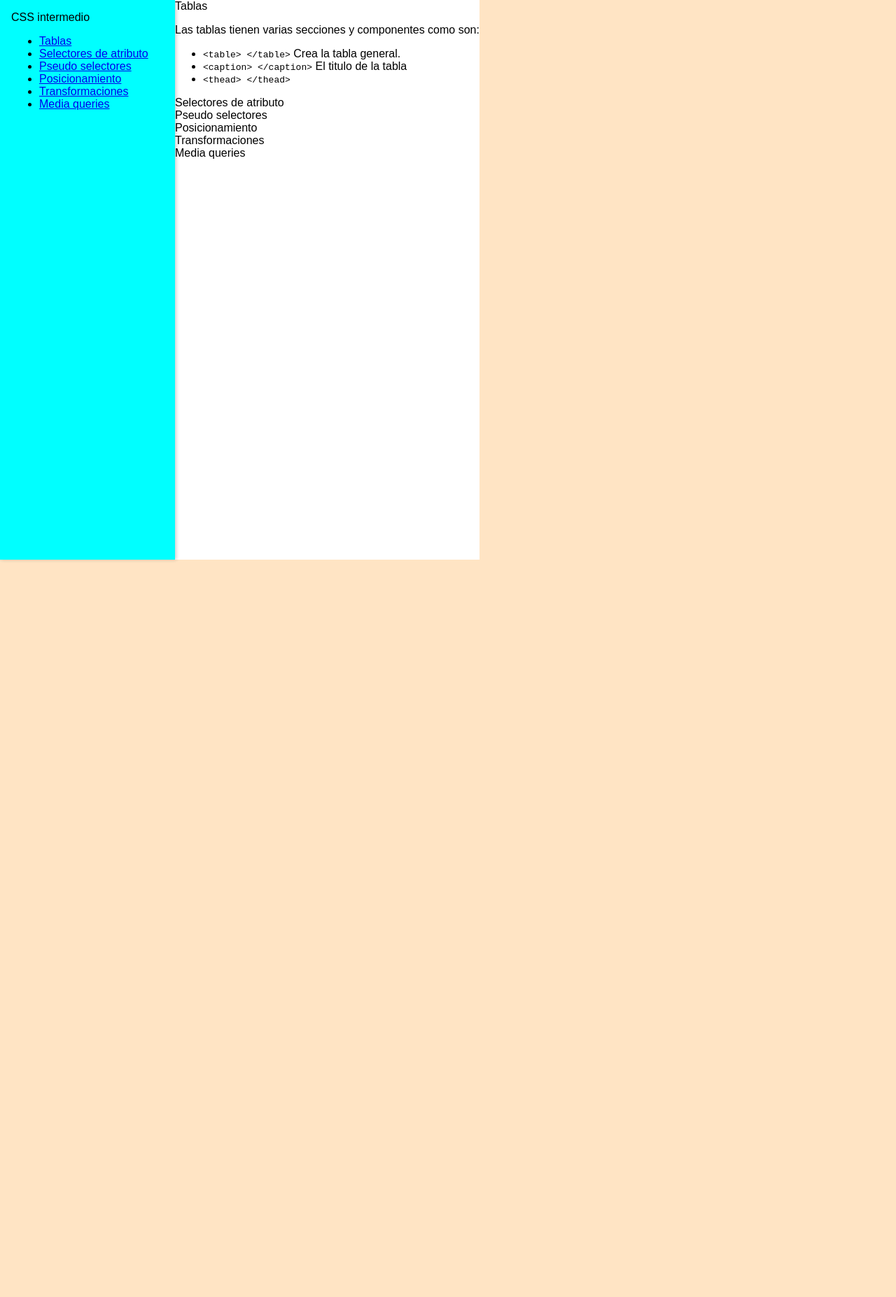
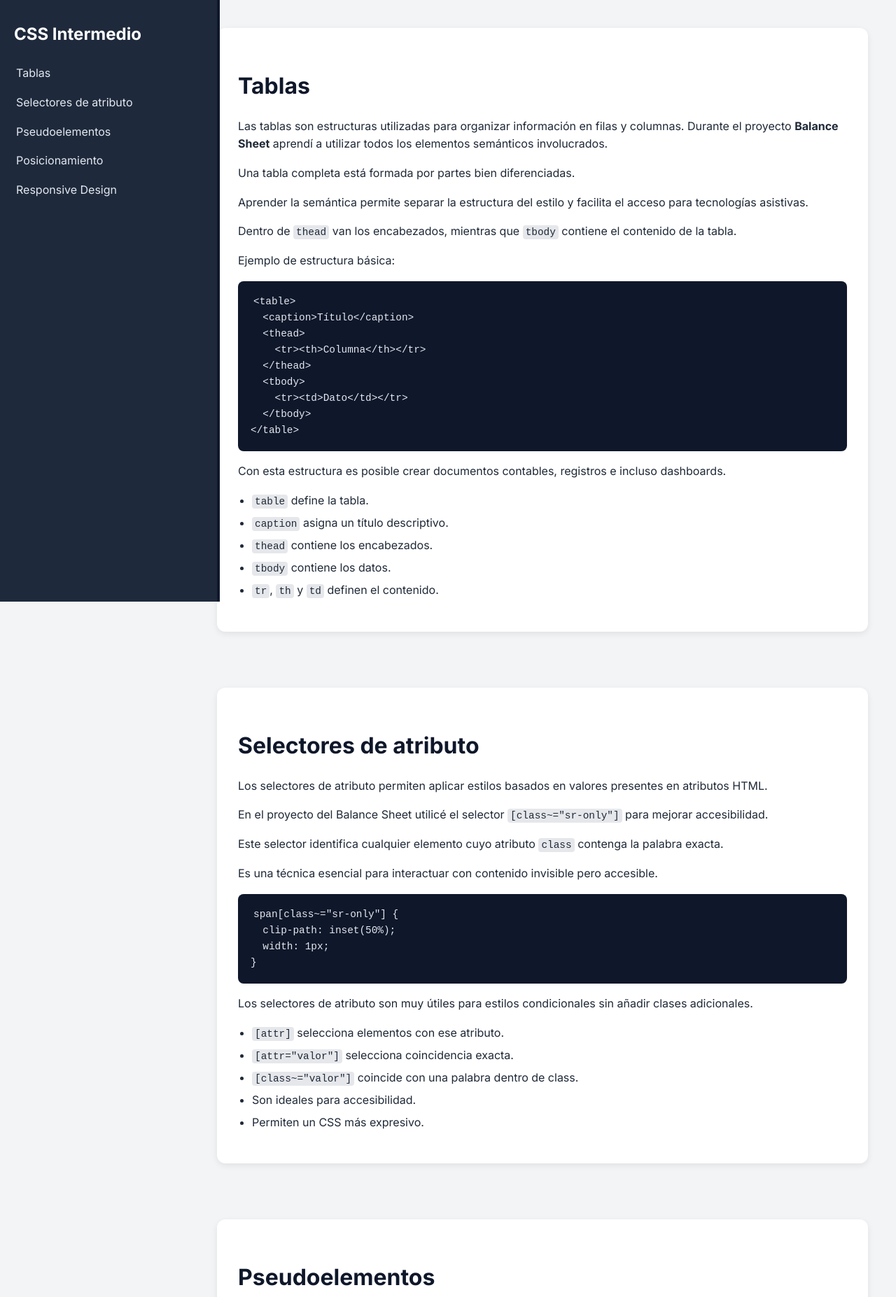
Before and after one commit to CodingTocStar/Curso-FCC-Dise-o-Web, a plain HTML site: page Modulo 3 - Documentacion Tecnica/Proyecto 4 - Integrador documentacion tecnica/index.html in a window 1280 px wide. Shown: the top 1854 px of the page at 70% size. Before the commit the page ends 800 px from the top, so only its background shows below. Drawn offline with Linux system fonts and the light colour scheme.

Commit message:
Documentacion tecnica finalizada

```diff
--- a/Modulo 3 - Documentacion Tecnica/Proyecto 4 - Integrador documentacion tecnica/estilo.css/estilo/estilo.css
+++ /dev/null
@@ -1,54 +0,0 @@
-html {
-  box-sizing: border-box;
-}
-
-*, *::before, *::after {
-  box-sizing: inherit;
-}
-
-body{
-      margin: 0;
-  min-height: 100vh;
-  background-color: bisque;
-  font-family: sans-serif;
-  display: flex;
-  flex-direction: row; /* importante para el layout horizontal */
-}
-
-#navbar{
-  position: fixed;          /* Fijo en escritorio */
-  top: 0;
-  left: 0;
-  width: 250px;             /* ancho fijo */
-  height: 100vh;            /* altura total */
-  background-color: aqua;
-  padding: 1rem;
-  overflow-y: auto;         /* si hay mucho contenido, hace scroll */
-  box-shadow: 2px 0 5px rgba(0,0,0,0.2);
-}
-
-
-#main-doc{
-    background-color: #fff;
-  margin-left: 250px
-}
-
-
-
-
-
-@media (max-width: 768px){
-    #navbar{
-        position: relative;  /* deja de ser fijo */
-    width: 100%;
-    height: auto;
-    }
-
-    #main-doc{
-        margin-left: 0;
-    }
-}
-
-pre{
-    background-color: #D3D3D3;
-}
--- /dev/null
+++ b/Modulo 3 - Documentacion Tecnica/Proyecto 4 - Integrador documentacion tecnica/estilo/estilo.css
@@ -0,0 +1,129 @@
+/* ===== TIPOGRAFÍA MODERNA ===== */
+@import url('https://fonts.googleapis.com/css2?family=Inter:wght@300;400;600;700&display=swap');
+
+html {
+  scroll-behavior: smooth;
+}
+
+body {
+  margin: 0;
+  font-family: "Inter", sans-serif;
+  background: #f3f4f6;
+  line-height: 1.6;
+  color: #1f2937;
+}
+
+/* ===== NAVBAR FIJO (mobile + desktop) ===== */
+#navbar {
+  position: fixed;
+  top: 0;
+  left: 0;
+  width: 100%;              /* mobile */
+  background: #1e293b;
+  color: white;
+  padding: 20px;
+  z-index: 1000;
+  border-bottom: 4px solid #0f172a;
+}
+
+#navbar header {
+  font-size: 1.5rem;
+  font-weight: 700;
+  margin-bottom: 1rem;
+  text-align: center;
+}
+
+.nav-link {
+  display: block;
+  padding: 8px 0;
+  text-decoration: none;
+  color: #e2e8f0;
+  font-weight: 500;
+  border-left: 3px solid transparent;
+  transition: 0.2s;
+}
+
+.nav-link:hover {
+  color: white;
+  border-left: 3px solid #38bdf8;
+}
+
+/* ===== MAIN CONTENT ===== */
+#main-doc {
+  margin-top: 200px;   /* espacio para navbar en mobile */
+  padding: 30px 20px;
+}
+
+/* ===== SECCIONES ===== */
+.main-section {
+  margin-bottom: 80px;
+  background: white;
+  padding: 30px;
+  border-radius: 12px;
+  box-shadow: 0 3px 10px rgba(0,0,0,0.08);
+}
+
+.main-section header h1,
+.main-section header {
+  font-size: 2rem;
+  font-weight: 700;
+  margin-bottom: 20px;
+  color: #0f172a;
+}
+
+/* ===== CÓDIGO ===== */
+pre {
+  background: #0f172a;
+  color: #e2e8f0;
+  padding: 18px;
+  border-radius: 8px;
+  overflow-x: auto;
+  font-size: 0.9rem;
+}
+
+code {
+  background: #e5e7eb;
+  padding: 2px 4px;
+  border-radius: 4px;
+  font-size: 0.9rem;
+}
+
+pre code{
+    background: #0f172a;
+}
+
+
+/* ===== LISTAS ===== */
+ul {
+  padding-left: 20px;
+}
+
+li {
+  margin: 6px 0;
+}
+
+/* ===== DESKTOP (SIDEBAR) ===== */
+@media (min-width: 900px) {
+
+  body {
+    display: flex;
+  }
+
+  #navbar {
+    width: 270px;
+    height: 100vh;
+    padding: 30px 20px;
+    border-bottom: none;
+    border-right: 4px solid #0f172a;
+  }
+
+  #navbar header {
+    text-align: left;
+  }
+
+  #main-doc {
+    margin-top: 0;
+    margin-left: 270px;
+    padding: 40px;
+  }
+}
--- a/Modulo 3 - Documentacion Tecnica/Proyecto 4 - Integrador documentacion tecnica/index.html
+++ b/Modulo 3 - Documentacion Tecnica/Proyecto 4 - Integrador documentacion tecnica/index.html
@@ -1,66 +1,163 @@
 <!DOCTYPE html>
-<html lang="en">
+<html lang="es">
 <head>
-    <meta charset="UTF-8">
-    <meta name="viewport" content="width=device-width, initial-scale=1.0">
-    <link rel="stylesheet" href="estilo.css/estilo/estilo.css">
-    <title>Proyecto 4 - Integrador Documentacion tecnica</title>
+  <meta charset="UTF-8" />
+  <meta name="viewport" content="width=device-width, initial-scale=1.0" />
+  <title>Documentación Técnica – CSS Intermedio</title>
+  <link rel="stylesheet" href="estilo/estilo.css">
 </head>
+
 <body>
+
+  <!-- NAVBAR -->
   <nav id="navbar">
-        <header>
-            CSS intermedio
-        </header>
-        <ul>
-            <li><a href="#tablas">Tablas</a></li>
-            <li><a href="#selectores_de_atributo">Selectores de atributo</a></li>
-            <li><a href="#pseudo_selectores">Pseudo selectores</a></li>
-            <li><a href="#posicionamiento">Posicionamiento</a></li>
-            <li><a href="#transformaciones">Transformaciones</a></li>
-            <li><a href="#media_queries">Media queries</a></li>
-        </ul>
+    <header>CSS Intermedio</header>
+
+    <a class="nav-link" href="#Tablas">Tablas</a>
+    <a class="nav-link" href="#Selectores_de_atributo">Selectores de atributo</a>
+    <a class="nav-link" href="#Pseudoelementos">Pseudoelementos</a>
+    <a class="nav-link" href="#Posicionamiento">Posicionamiento</a>
+    <a class="nav-link" href="#Responsive_Design">Responsive Design</a>
   </nav>
 
+  <!-- MAIN CONTENT -->
   <main id="main-doc">
-       <section id="tablas" class="main-section">
-            <header>Tablas</header>
-            <p>Las tablas tienen varias secciones y componentes como son:</p>
+
+    <!-- TABLAS -->
+    <section class="main-section" id="Tablas">
+      <header><h1>Tablas</h1></header>
+
+      <p>Las tablas son estructuras utilizadas para organizar información en filas y columnas. Durante el proyecto <strong>Balance Sheet</strong> aprendí a utilizar todos los elementos semánticos involucrados.</p>
+
+      <p>Una tabla completa está formada por partes bien diferenciadas.</p>
+
+      <p>Aprender la semántica permite separar la estructura del estilo y facilita el acceso para tecnologías asistivas.</p>
+
+      <p>Dentro de <code>thead</code> van los encabezados, mientras que <code>tbody</code> contiene el contenido de la tabla.</p>
+
+      <p>Ejemplo de estructura básica:</p>
+
+<pre><code>&lt;table&gt;
+  &lt;caption&gt;Título&lt;/caption&gt;
+  &lt;thead&gt;
+    &lt;tr&gt;&lt;th&gt;Columna&lt;/th&gt;&lt;/tr&gt;
+  &lt;/thead&gt;
+  &lt;tbody&gt;
+    &lt;tr&gt;&lt;td&gt;Dato&lt;/td&gt;&lt;/tr&gt;
+  &lt;/tbody&gt;
+&lt;/table&gt;</code></pre>
+
+      <p>Con esta estructura es posible crear documentos contables, registros e incluso dashboards.</p>
+
       <ul>
-                <li>
-                    <span><code>&lttable&gt; &lt/table&gt</code></span>
-                    <span>Crea la tabla general.</span>
-                </li>
-                <li>
-                    <span><code>&ltcaption&gt; &lt/caption&gt</code></span>
-                    <span>El titulo de la tabla</span>
-                </li>
-                <li>
-                    <span><code>&ltthead&gt; &lt/thead&gt</code></span>
-                    <span></span>
-                </li>
-
+        <li><code>table</code> define la tabla.</li>
+        <li><code>caption</code> asigna un título descriptivo.</li>
+        <li><code>thead</code> contiene los encabezados.</li>
+        <li><code>tbody</code> contiene los datos.</li>
+        <li><code>tr</code>, <code>th</code> y <code>td</code> definen el contenido.</li>
       </ul>
     </section>
 
-        <section id="selectores_de_atributo" class="main-section">
-            <header>Selectores de atributo</header>
+    <!-- SELECTORES DE ATRIBUTO -->
+    <section class="main-section" id="Selectores_de_atributo">
+      <header><h1>Selectores de atributo</h1></header>
+
+      <p>Los selectores de atributo permiten aplicar estilos basados en valores presentes en atributos HTML.</p>
+      <p>En el proyecto del Balance Sheet utilicé el selector <code>[class~="sr-only"]</code> para mejorar accesibilidad.</p>
+      <p>Este selector identifica cualquier elemento cuyo atributo <code>class</code> contenga la palabra exacta.</p>
+      <p>Es una técnica esencial para interactuar con contenido invisible pero accesible.</p>
+
+<pre><code>span[class~="sr-only"] {
+  clip-path: inset(50%);
+  width: 1px;
+}</code></pre>
+
+      <p>Los selectores de atributo son muy útiles para estilos condicionales sin añadir clases adicionales.</p>
+
+      <ul>
+        <li><code>[attr]</code> selecciona elementos con ese atributo.</li>
+        <li><code>[attr="valor"]</code> selecciona coincidencia exacta.</li>
+        <li><code>[class~="valor"]</code> coincide con una palabra dentro de class.</li>
+        <li>Son ideales para accesibilidad.</li>
+        <li>Permiten un CSS más expresivo.</li>
+      </ul>
     </section>
 
-        <section id="pseudo_selectores" class="main-section">
-            <header>Pseudo selectores</header>
+    <!-- PSEUDOELEMENTOS -->
+    <section class="main-section" id="Pseudoelementos">
+      <header><h1>Pseudoelementos</h1></header>
+
+      <p>Los pseudoelementos permiten generar contenido visual sin modificar el HTML real.</p>
+      <p>Durante el proyecto <strong>Responsive Piano</strong> los utilicé para crear las teclas negras sin añadir nodos extra.</p>
+      <p>Esto mantiene el código HTML limpio y mejora la mantenibilidad.</p>
+
+<pre><code>.key.black--key::after {
+  content: "";
+  position: absolute;
+  width: 32px;
+}</code></pre>
+
+      <p>Se colocan respecto al contenedor cuando este tiene <code>position: relative</code>.</p>
+
+      <ul>
+        <li><code>::before</code> inserta contenido al inicio.</li>
+        <li><code>::after</code> inserta contenido al final.</li>
+        <li>Son ideales para detalles decorativos.</li>
+        <li>Reducen la necesidad de HTML adicional.</li>
+        <li>Separan estilo de estructura.</li>
+      </ul>
     </section>
 
-        <section id="posicionamiento" class="main-section">
-            <header>Posicionamiento</header>
+    <!-- POSICIONAMIENTO -->
+    <section class="main-section" id="Posicionamiento">
+      <header><h1>Posicionamiento</h1></header>
+
+      <p>El posicionamiento es clave para crear interfaces visualmente complejas.</p>
+      <p>En el piano, utilicé <code>position: relative</code> para definir un sistema de referencia para teclas negras generadas con pseudoelementos.</p>
+      <p>Y utilicé <code>position: absolute</code> para colocar elementos sobre otros.</p>
+
+<pre><code>.key {
+  position: relative;
+}
+
+.key.black--key::after {
+  position: absolute;
+  top: 0;
+}</code></pre>
+
+      <p>También apliqué <code>float</code> en las teclas blancas para lograr una distribución horizontal simple.</p>
+
+      <ul>
+        <li><code>relative</code> crea un nuevo contexto de posicionamiento.</li>
+        <li><code>absolute</code> saca el elemento del flujo.</li>
+        <li><code>sticky</code> combina fixed + relative.</li>
+        <li><code>fixed</code> mantiene algo siempre visible.</li>
+        <li>Son fundamentales para layouts avanzados.</li>
+      </ul>
     </section>
 
-        <section id="transformaciones" class="main-section">
-            <header>Transformaciones</header>
+    <!-- RESPONSIVE DESIGN -->
+    <section class="main-section" id="Responsive_Design">
+      <header><h1>Responsive Design</h1></header>
+
+      <p>Gracias a las media queries pude adaptar el diseño del piano a diferentes tamaños de pantalla.</p>
+      <p>Las media queries activan reglas solo cuando las condiciones se cumplen.</p>
+
+<pre><code>@media (max-width: 768px) {
+  #piano { width: 358px; }
+}</code></pre>
+
+      <p>Esto permite crear interfaces flexibles y accesibles.</p>
+
+      <ul>
+        <li><code>max-width</code> se activa en pantallas pequeñas.</li>
+        <li><code>min-width</code> organiza reglas para pantallas grandes.</li>
+        <li>Permiten rediseñar layouts.</li>
+        <li>Evitan desbordes.</li>
+        <li>Son esenciales para cualquier web moderna.</li>
+      </ul>
     </section>
 
-        <section id="media_queries" class="main-section">
-            <header>Media queries</header>
-        </section>
   </main>
 
 </body>
--- /dev/null
+++ b/Modulo 4 - Landing Page/Proyecto 3 - Integrador Landing Page/estilo/estilo.css
@@ -0,0 +1,163 @@
+* {
+  margin: 0;
+  padding: 0;
+  box-sizing: border-box;
+}
+
+body {
+  font-family: 'Poppins', sans-serif;
+  background-color: #fdf7e6;
+  color: #2a1e12;
+  line-height: 1.6;
+}
+
+/* Header */
+header {
+  position: fixed;
+  top: 0;
+  width: 100%;
+  background: #331a00;
+  display: flex;
+  padding: 10px 20px;
+  justify-content: space-between;
+  align-items: center;
+  z-index: 1000;
+}
+
+#header-img {
+  width: 60px;
+}
+
+#nav-bar ul {
+  display: flex;
+  gap: 20px;
+}
+
+#nav-bar a {
+  color: #f4d48a;
+  text-decoration: none;
+  font-weight: 600;
+}
+
+#nav-bar a:hover {
+  color: #fff2cc;
+}
+
+/* Hero */
+#hero {
+  padding-top: 120px;
+  text-align: center;
+  padding-bottom: 3em;
+}
+
+#hero h1 {
+  font-size: 2.8em;
+  color: #4d2600;
+}
+
+#hero p {
+  font-size: 1.3em;
+  margin: 10px 0 20px;
+}
+
+#form {
+  display: flex;
+  flex-direction: column;
+  width: 300px;
+  margin: 0 auto;
+}
+
+#email, #submit {
+  padding: 10px;
+  font-size: 1em;
+  margin: 8px 0;
+  border-radius: 6px;
+  border: none;
+}
+
+#submit {
+  background: #4d2600;
+  color: white;
+  font-weight: bold;
+  cursor: pointer;
+}
+
+#submit:hover {
+  background: #2e1500;
+}
+
+/* Secciones */
+.section {
+  padding: 60px 20px;
+  text-align: center;
+}
+
+.grid {
+  display: flex;
+  flex-wrap: wrap;
+  justify-content: center;
+  gap: 25px;
+  margin-top: 20px;
+}
+
+.card {
+  background: #fff5d6;
+  padding: 20px;
+  border-radius: 10px;
+  width: 280px;
+  box-shadow: 0 0 10px rgba(0,0,0,0.1);
+}
+
+/* Video */
+.video-container {
+  max-width: 600px;
+  margin: 20px auto;
+}
+
+iframe {
+  width: 100%;
+  height: 340px;
+  border-radius: 10px;
+}
+
+/* Comprar */
+.precio {
+  margin: 20px auto;
+  max-width: 300px;
+}
+
+.precio-num {
+  font-size: 2em;
+  font-weight: 700;
+  margin: 10px 0;
+}
+
+button {
+  padding: 10px;
+  background: #4d2600;
+  color: white;
+  border: none;
+  border-radius: 6px;
+  cursor: pointer;
+  margin-top: 10px;
+}
+
+button:hover {
+  background: #2e1500;
+}
+
+footer {
+  background: #331a00;
+  color: #f4d48a;
+  text-align: center;
+  padding: 15px;
+  margin-top: 40px;
+}
+
+/* Responsive */
+@media (max-width: 600px) {
+  #nav-bar ul {
+    flex-direction: column;
+    gap: 10px;
+  }
+}
```
Also changed, not shown: Modulo 4 - Landing Page/Proyecto 3 - Integrador Landing Page/index.html (added, +81 -0 lines). Lines whose indentation alone changed are shown as unchanged.
